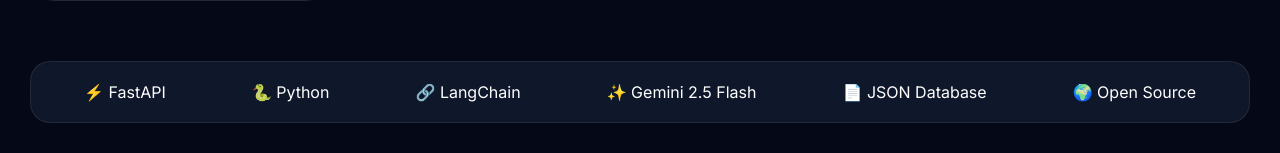
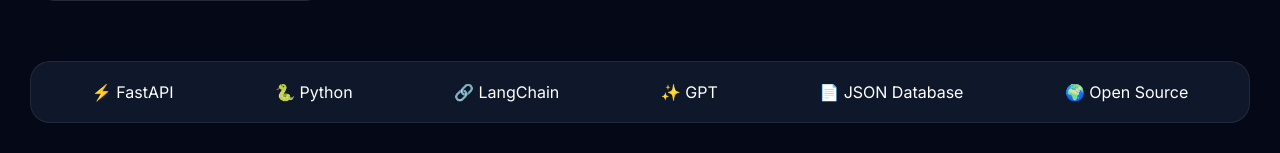
Before and after one commit to QaziSaim/Product-Recommendation-Assistant, a FastAPI app: page / in a window 1280 px wide. Shown: the part 808-961 px from the top of the page. Run offline with FastAPI, Linux system fonts and the light colour scheme.

Commit message:
readme update

```diff
--- a/main.py
+++ b/main.py
@@ -50,7 +50,7 @@ templates = Jinja2Templates(
 )
 
 # -----------------------------
-# Gemini
+# GPT
 # -----------------------------
 
 llm = ChatOpenAI(
--- a/templates/index.html
+++ b/templates/index.html
@@ -237,7 +237,7 @@
         </div>
 
         <div>
-            ✨ Gemini 2.5 Flash
+            ✨ GPT
         </div>
 
         <div>
```
Also changed, not shown: README.md, uipage.png.
